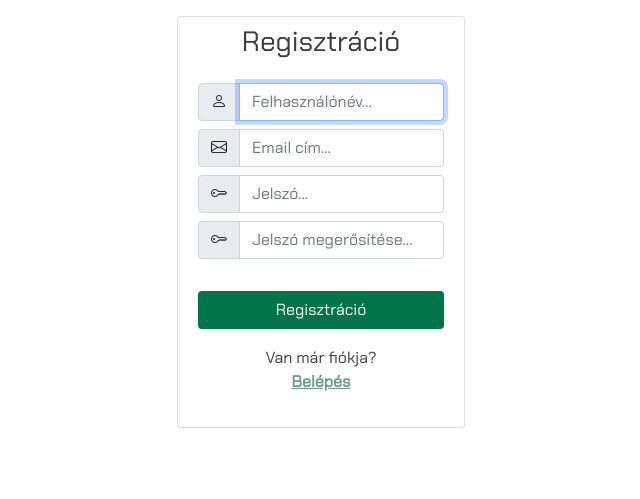
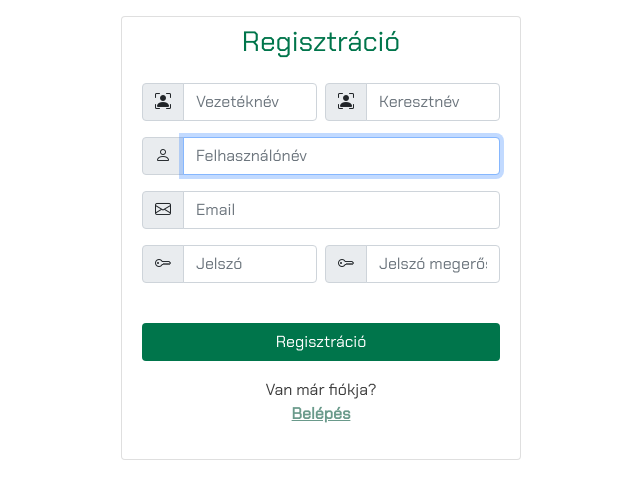
Before and after one commit to janzsob/scofish, a Django app: page /register in a window 1280 px wide. Shown: the part 54-553 px from the top of the page, without its empty margins (319-959 px from the left). Run offline with Django 3.2, Linux system fonts and the light colour scheme; some libraries are stand-ins or nearby versions.

Commit message:
password reset

```diff
--- a/FishingProject/urls.py
+++ b/FishingProject/urls.py
@@ -27,6 +27,7 @@ urlpatterns = [
     path("", include("stats.urls")),
     path("", include("user_profile.urls")),
     path("select2/", include("django_select2.urls")), # django-select2
+    path('', include('django.contrib.auth.urls')), # It's needed because of password reset
 ]#+ static(settings.MEDIA_URL, document_root=settings.MEDIA_ROOT)
 
 # for development
--- a/authentication/forms.py
+++ b/authentication/forms.py
@@ -1,36 +1,82 @@
 from django import forms
 from django.contrib.auth.forms import UserCreationForm
 from django.contrib.auth.models import User
+from django.contrib.auth.forms import PasswordResetForm, SetPasswordForm
 
 
 class CreateUserForm(UserCreationForm): # Customizing UserCreationForm
+    last_name = forms.CharField(max_length=70, widget=forms.TextInput(
+        attrs={
+            'class': 'form-control',
+            'placeholder': 'Vezetéknév',
+        }
+    ))
+    first_name = forms.CharField(max_length=70, widget=forms.TextInput(
+        attrs={
+            'class': 'form-control',
+            'placeholder': 'Keresztnév',
+        }
+    ))
     username = forms.CharField(max_length=50, widget=forms.TextInput(
         attrs={
             'class': 'form-control',
-            'placeholder': 'Felhasználónév...',
+            'placeholder': 'Felhasználónév',
         }
     ))
     email = forms.EmailField(widget=forms.EmailInput(
         attrs={
             'class': 'form-control',
-            'placeholder': 'Email cím...',
+            'placeholder': 'Email',
         }
     ),
-    #error_messages={'invalid': 'Adjon meg egy érvényes email címet.'}
     )
     password1 = forms.CharField(max_length=50, widget=forms.PasswordInput(
         attrs={
             'class': 'form-control',
-            'placeholder': "Jelszó...",
+            'placeholder': 'Jelszó',
         }
     ))
     password2 = forms.CharField(max_length=50, widget=forms.PasswordInput(
         attrs={
             'class': 'form-control',
-            'placeholder': "Jelszó megerősítése...",
+            'placeholder': 'Jelszó megerősítése',
         }
     ))
 
     class Meta:
         model = User
-        fields = ["username", "email", "password1", "password2"]
+        fields = ["username", "last_name", "first_name", "email", "password1", "password2"]
+
+
+# Add styling to password reset form in the template
+class UserPasswordResetForm(PasswordResetForm):
+    def __init__(self, *args, **kwargs):
+        super(UserPasswordResetForm, self).__init__(*args, **kwargs)
+
+    email = forms.EmailField(label='', widget=forms.EmailInput(attrs={
+        'class': 'form-control',
+        'placeholder': 'Email',
+        'type': 'email',
+        'name': 'email'
+        }))
+
+
+class PasswordResetConfrimForm(SetPasswordForm):
+    def __init__(self, *args, **kwargs):
+        super(PasswordResetConfrimForm, self).__init__(*args, **kwargs)
+
+    new_password1 = forms.CharField(
+        label="Új jelszó",
+        widget=forms.PasswordInput(attrs={
+            'autocomplete': 'new-password',
+            'class': 'form-control mb-2 mt-1',
+            'type': 'password',
+        }))
+
+    new_password2 = forms.CharField(
+        label="Új jelszó megerősítése",
+        widget=forms.PasswordInput(attrs={
+            'autocomplete': 'new-password',
+            'class': 'form-control mb-2 mt-1',
+            'type': 'password',
+        }))
--- a/authentication/templates/authentication/contact.html
+++ b/authentication/templates/authentication/contact.html
@@ -5,7 +5,7 @@
 {% block content %}
 
 <div class="row mx-3 my-3 justify-content-center text-center">
-    <h1 class="m-0" style="font-weight: 500; font-size:30px; color:#00754B">Küldj nekünk üzenetet!</h1>
+    <h1 class="m-0" style="font-weight: 500; font-size:28px; color:#00754B">Küldj nekünk üzenetet!</h1>
 
 </div>
 
--- a/authentication/templates/authentication/register.html
+++ b/authentication/templates/authentication/register.html
@@ -2,48 +2,81 @@
 {% block title %}Scofish - Regisztráció{% endblock %}
 {% block content %}
 
+<!-- error messages -->
+{% if form.errors %}
     <div class="row mx-3 my-3 justify-content-center text-center">
-    <div class="card px-1" style="width: 18rem;">
-        <h3 class="my-2">Regisztráció</h3>
+        {% for field, error in form.errors.items %}
+        <div class="alert alert-danger mb-3 p-1" role="alert">
+            {{ error|striptags }}
+        </div>
+        {% endfor %}
+    </div>
+{% endif %}
+
+<div class="row mx-3 my-3 justify-content-center text-center">
+    <div class="card px-1" style="width: 25rem;">
+        <h1 class="my-2" style="font-weight: 500; font-size:28px; color:#00754B">Regisztráció</h1>
         <div class="card-body">
             <form method="POST" action="">
                 {% csrf_token %}
-                <div class="input-group mb-2">
+                {{ form.non_field_errors }}
+                <div class="row justify-content-center m-0">
+                    <div class="col-12 col-md-6 pe-md-1 p-0 mb-3">
+                        <div class="input-group">
+                            <span class="input-group-text">
+                                <i class="bi bi-person-bounding-box"></i>
+                            </span>
+                            {{ form.last_name }}
+                        </div>
+                    </div>
+                    <div class="col-12 col-md-6 ps-md-1 p-0 mb-3">
+                        <div class="input-group">
+                            <span class="input-group-text">
+                                <i class="bi bi-person-bounding-box"></i>
+                            </span>
+                            {{ form.first_name }}
+                        </div>
+                    </div>
+                    <div class="col-12 p-0 mb-3">
+                        <div class="input-group">
                             <span class="input-group-text">
                                 <i class="bi bi-person"></i>
                             </span>
                             {{ form.username }}
                         </div>
-                <div class="input-group mb-2">
+                    </div>
+                    <div class="col-12 p-0 mb-3">
+                        <div class="input-group">
                             <span class="input-group-text">
                                 <i class="bi bi-envelope"></i>
                             </span>
                             {{ form.email }}
                         </div>
-                <div class="input-group mb-2">
+                    </div>
+                    <div class="col-12 col-md-6 pe-md-1 p-0 mb-3">
+                        <div class="input-group">
                             <span class="input-group-text">
                                 <i class="bi bi-key"></i>
                             </span>
                             {{ form.password1 }}
                         </div>
-                <div class="input-group mb-2">
+                    </div>
+                    <div class="col-12 col-md-6 ps-md-1 p-0 mb-3">
+                        <div class="input-group">
                             <span class="input-group-text">
                                 <i class="bi bi-key"></i>
                             </span>
                             {{ form.password2 }}
                         </div>
+                    </div>
+                </div>
+
                 <br>
                 <input type="submit" class="btn w-100" style="background-color: #00754B!important; color: #fff!important" value="Regisztráció">
             </form>
 
-            <!-- error messages -->
-            {% for field, error in form.errors.items %}
-            <div class="alert alert-danger my-3 p-1" role="alert">
-                {{ error|striptags }}
-            </div>
-            {% endfor %}
 
-            <div class="row alert m-0">
+            <div class="row alert m-0 text-center">
                 <div class="col-sm-12">
                     Van már fiókja?
                 </div>
--- a/authentication/urls.py
+++ b/authentication/urls.py
@@ -1,5 +1,8 @@
-from django.urls import path
+from django.urls import path, reverse_lazy
 from . import views
+from django.contrib.auth import views as auth_views
+from .forms import UserPasswordResetForm, PasswordResetConfrimForm
+
 
 app_name = "auth"
 urlpatterns = [
@@ -8,4 +11,25 @@ urlpatterns = [
     path("login", views.login_view, name="login"),
     path("logout", views.logout_view, name="logout"),
     path("contact/", views.contact_view, name="contact"),
+
+    # urls for password reset
+    path("reset_password/", auth_views.PasswordResetView.as_view(
+        template_name="authentication/password_reset.html",
+        success_url=reverse_lazy('auth:password_reset_done'),
+        form_class=UserPasswordResetForm,
+    ), name="password_reset"), # Submit email form
+
+    path("reset_password_sent/", auth_views.PasswordResetDoneView.as_view(
+        template_name="authentication/password_reset_sent.html",
+    ), name="password_reset_done"), # Email sent message
+
+    path("reset/<uidb64>/<token>/", auth_views.PasswordResetConfirmView.as_view(
+        success_url=reverse_lazy('auth:password_reset_complete'),
+        template_name="authentication/password_reset_form.html",
+        form_class=PasswordResetConfrimForm,
+    ), name="password_reset_confirm"), # Link to password in email
+
+    path("reset_password_complete/", auth_views.PasswordResetCompleteView.as_view(
+        template_name="authentication/password_reset_complete.html",
+    ), name="password_reset_complete"), # Password changed message
 ]
--- a/authentication/views.py
+++ b/authentication/views.py
@@ -17,7 +17,7 @@ def register_view(request):
     if form.is_valid():
         form.save()
         user = form.cleaned_data.get("username")
-        messages.success(request, f"Sikeres regisztráció. Jelentkezzen be!")
+        messages.success(request, f"Sikeres regisztráció. Jelentkezz be!")
         return redirect("auth:login")
 
     context = {"form": form}
--- a/new_trip/views.py
+++ b/new_trip/views.py
@@ -63,7 +63,7 @@ class CreateTripView(CreateTripLoginRequiredMixin, SuccessMessageMixin, CreateVi
     # user is not able to a new trip if he/she has already an existing one.
     def get(self, request, *args, **kwargs):
         if self.has_active_trip():
-            messages.error(request, 'Van már aktív horgásztúrája.')
+            messages.error(request, 'Van már egy aktív horgásztúrád.')
             return redirect("trips_feed:feed")
         else:
             return super().get(request, *args, **kwargs)
```
Also changed, not shown: FishingProject/settings.py (+4 -4 lines), authentication/templates/authentication/login.html (+34 -28 lines), authentication/templates/authentication/password_reset.html (added, +21 -0 lines), authentication/templates/authentication/password_reset_complete.html (added, +15 -0 lines), authentication/templates/authentication/password_reset_form.html (added, +33 -0 lines), authentication/templates/authentication/password_reset_sent.html (added, +13 -0 lines), trips_feed/templates/trips_feed/feed.html (+4 -3 lines). Lines whose indentation alone changed are shown as unchanged.
